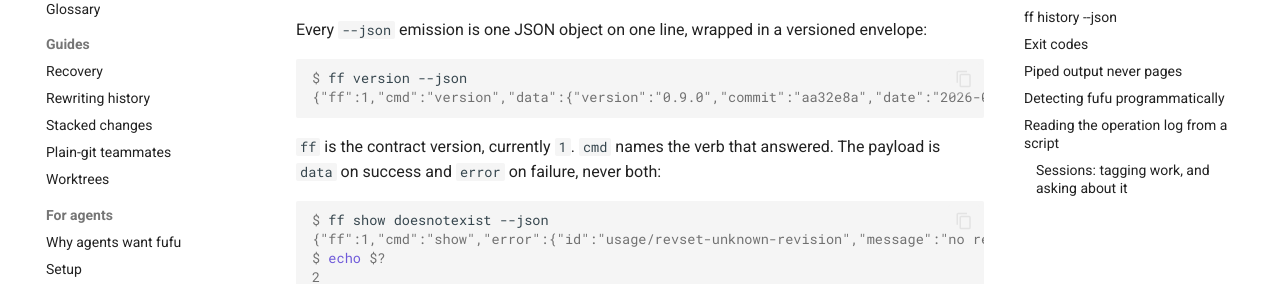
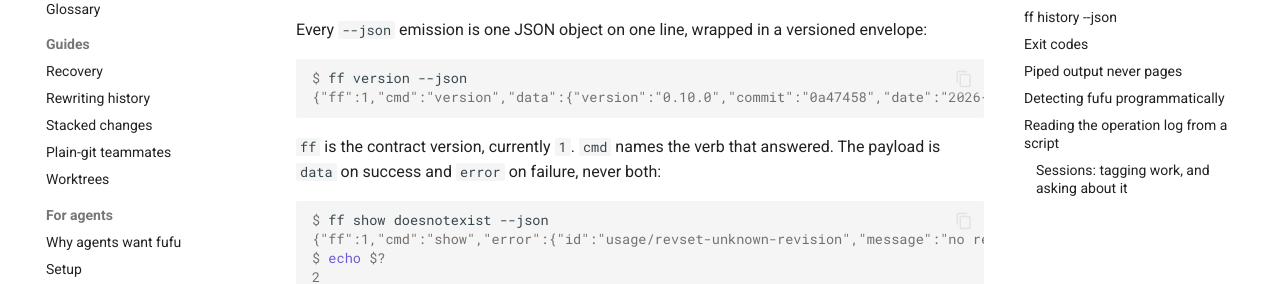
Before and after one commit to tyler-johnson/fufu, an MkDocs documentation site: the page built from docs/agents/machine-surface.md, in a window 1280 px wide and 900 px high, scrolled down 344 px. Shown: the part 172-456 px from the top of the window. Built offline with MkDocs 1.6.1 and Material for MkDocs 9.7.7, drawn with Linux system fonts in a browser that asks for light colours; comment, search, counter and statistics services are not loaded.

Commit message:
docs: the version transcripts follow the release
install.md's `ff version` block and machine-surface.md's `ff version --json` block are sample output, and both still named 0.9.0 at aa32e8a — the mid-cycle build they were captured from. They are regenerated against a dogfood build of 0a474586, the commit v0.10.0 tags, so the version, the sha and the date in them are all one real run. The JSON block keeps `"status":"unofficial"`, which is what a build without FF_OFFICIAL_BUILD reports and what the block already showed.

CHANGELOG.md's v0.10.0 heading moves from 2026-08-31 to 2026-09-01. Every other entry in the file carries the UTC date of the commit that cut it, and the cut commit is stamped 2026-09-01 — the tagger's own line reads 2026-08-31 because it is six hours behind, exactly as v0.9.0's did.

````diff
--- a/docs/agents/machine-surface.md
+++ b/docs/agents/machine-surface.md
@@ -12,7 +12,7 @@ Every `--json` emission is one JSON object on one line, wrapped in a versioned e
 
 ```console
 $ ff version --json
-{"ff":1,"cmd":"version","data":{"version":"0.9.0","commit":"aa32e8a","date":"2026-08-28","update":{"status":"unofficial","latest":null}}}
+{"ff":1,"cmd":"version","data":{"version":"0.10.0","commit":"0a47458","date":"2026-09-01","update":{"status":"unofficial","latest":null}}}
 ```
 
 `ff` is the contract version, currently `1`. `cmd` names the verb that answered. The payload is `data` on success and `error` on failure, never both:
````
Also changed, not shown: CHANGELOG.md (+1 -1 lines), docs/install.md (+1 -1 lines).
